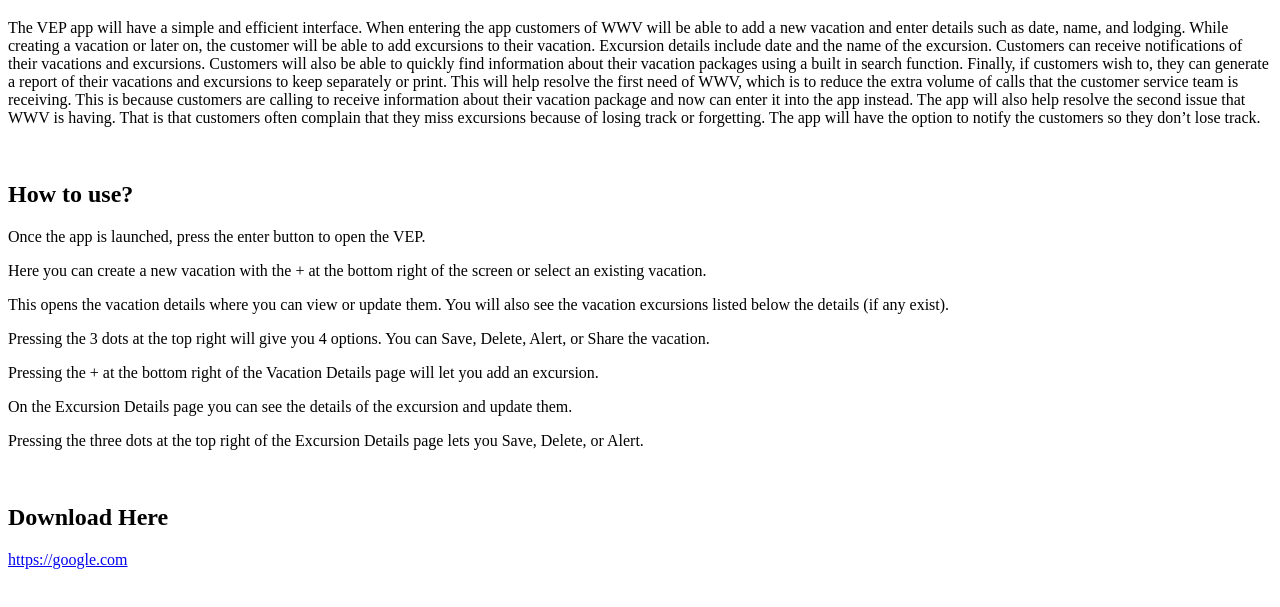
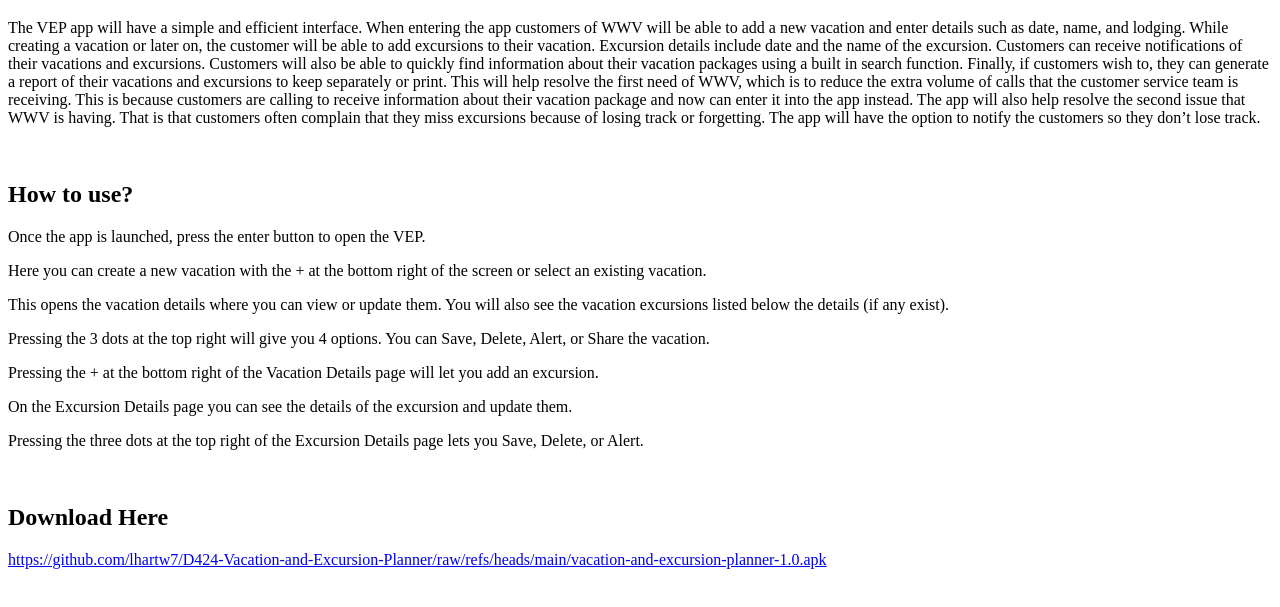
Before and after one commit to lhartw7/D424-Vacation-and-Excursion-Planner, a plain HTML site: page index.html in a window 1280 px wide. Shown: the part 61-668 px from the top of the page. Drawn offline with Linux system fonts and the light colour scheme.

Commit message:
Update index.html

```diff
--- a/index.html
+++ b/index.html
@@ -17,7 +17,7 @@
     <p>Pressing the three dots at the top right of the Excursion Details page lets you Save, Delete, or Alert.</p>
     <br>
     <h2>Download Here</h2>
-    <a href="https://google.com">https://google.com</a>
+    <a href="https://github.com/lhartw7/D424-Vacation-and-Excursion-Planner/raw/refs/heads/main/vacation-and-excursion-planner-1.0.apk">https://github.com/lhartw7/D424-Vacation-and-Excursion-Planner/raw/refs/heads/main/vacation-and-excursion-planner-1.0.apk</a>
 
   </body>
 </html>
```
